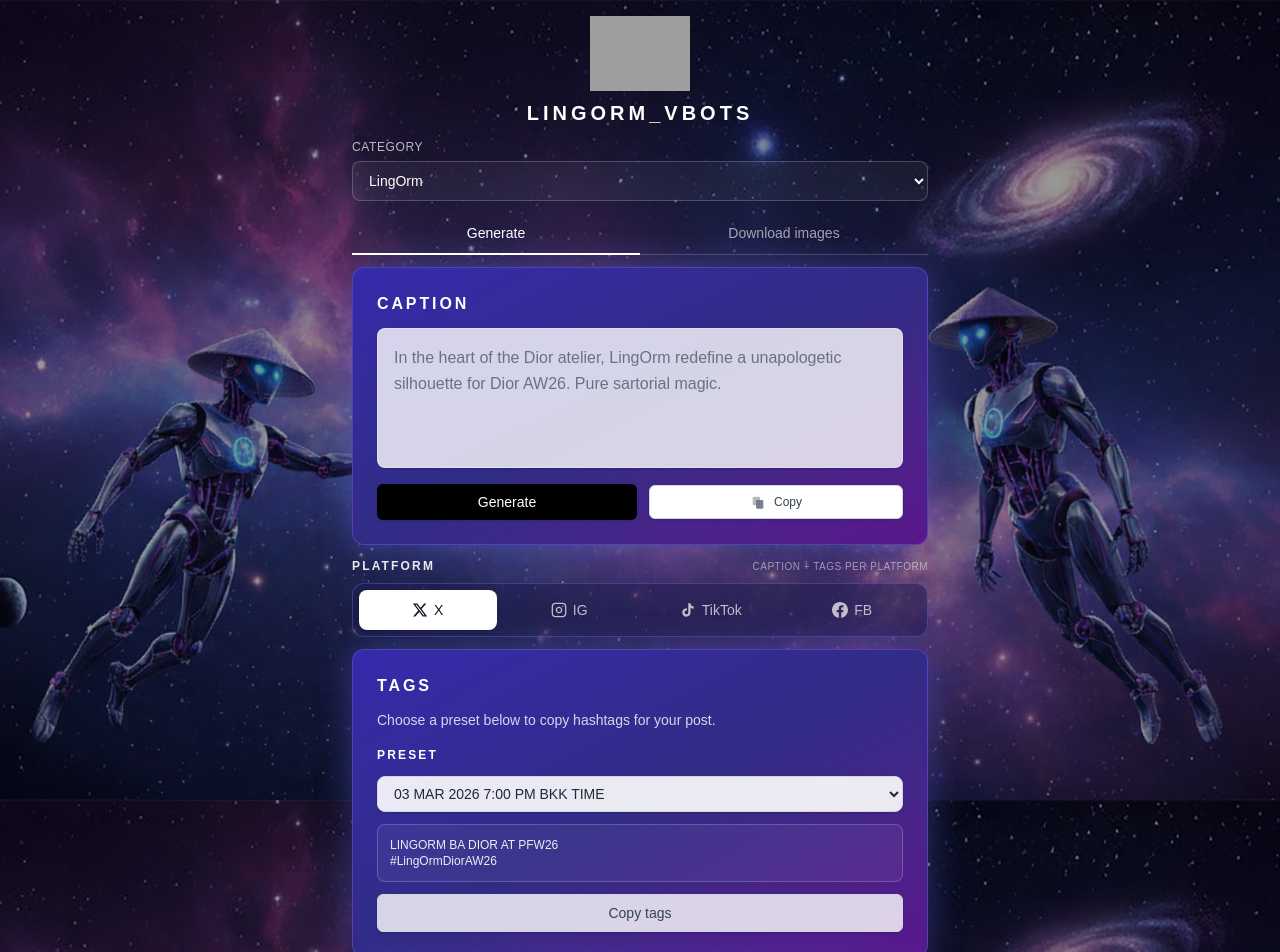
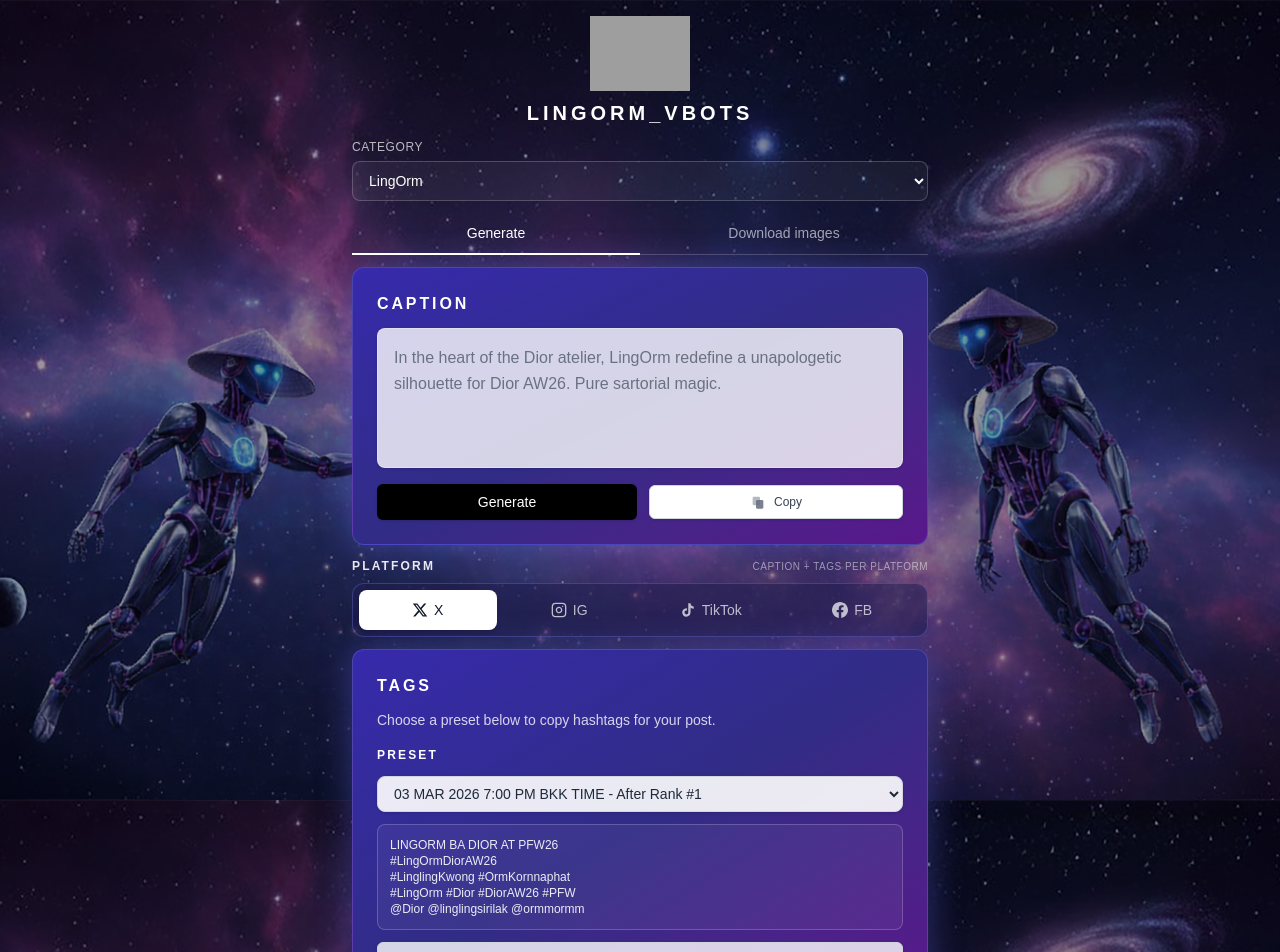
Before and after one commit to kthanhnguyen/lingorm-caption-app, a Next.js app: page / in a window 1280 px wide. Shown: the top 952 px of the page. Built offline with nearby package versions, Linux system fonts and the light colour scheme; grey boxes are pictures that could not be loaded.

Commit message:
active tags

```diff
--- a/src/app/components/shared/platformTags.ts
+++ b/src/app/components/shared/platformTags.ts
@@ -15,8 +15,8 @@
   // { id: "before", label: "Before 02 MAR 2026 3:30 PM BKK TIME", tags: "#LinglingKwong #OrmKornnaphat\n#LingOrm #Dior #DiorAW26 #PFW\n@Dior @linglingsirilak @ormmormm", notes: "" },
   // { id: "airport", label: "Airport - 02 MAR 2026 3:30 PM BKK TIME", tags: "LINGORM TAKEOFF TO DIORAW26\n#LingOrmDiorAW26APTLook", notes: "" },
   // { id: "airport-rank-1", label: "Airport - 02 MAR 2026 3:30 PM BKK TIME - After Rank #1", tags: "LINGORM TAKEOFF TO DIORAW26\n#LingOrmDiorAW26APTLook\n#LinglingKwong #OrmKornnaphat #LingOrm\n#Dior #DiorAW26 #PFW\n@Dior @linglingsirilak @ormmormm", notes: "After hashtag #LingOrmDiorAW26APTLook rank 1 on X use this preset." },
+  { id: "during1", label: "03 MAR 2026 7:00 PM BKK TIME - After Rank #1", tags: "LINGORM BA DIOR AT PFW26 \n#LingOrmDiorAW26 \n#LinglingKwong #OrmKornnaphat\n#LingOrm #Dior #DiorAW26 #PFW \n@Dior @linglingsirilak @ormmormm", notes: "" },
   { id: "during", label: "03 MAR 2026 7:00 PM BKK TIME", tags: "LINGORM BA DIOR AT PFW26 \n#LingOrmDiorAW26", notes: "" },
-  { id: "during1", label: "03 MAR 2026 7:00 PM BKK TIME - After Rank #1", tags: "LINGORM BA DIOR AT PFW26 \n#LingOrmDiorAW26 \n#LinglingKwong #OrmKornnaphat\n#LingOrm #Dior #DiorAW26 #PFW \n@Dior @linglingsirilak @ormmormm", notes: "" },
 
 ] as const;
 
```
